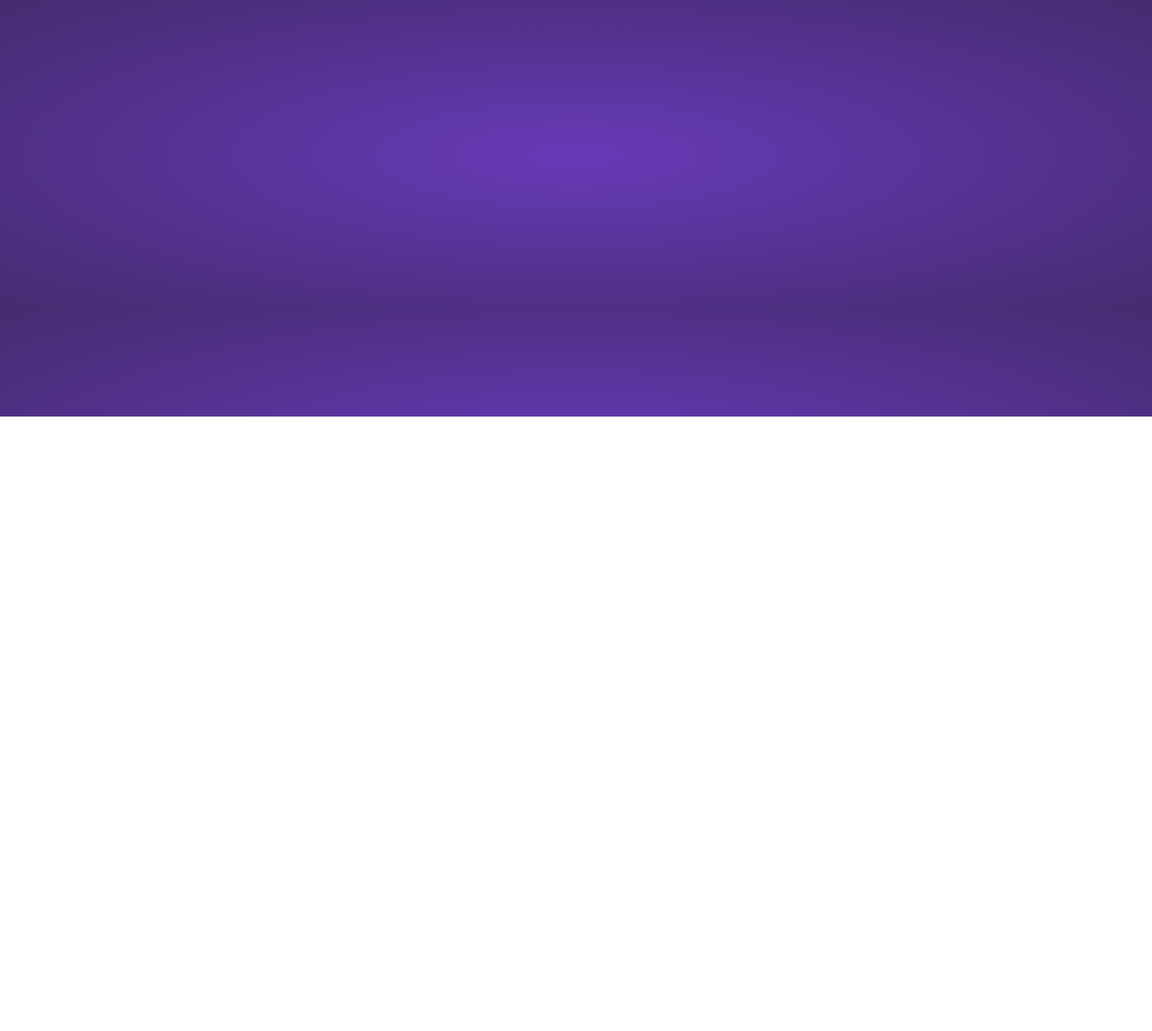
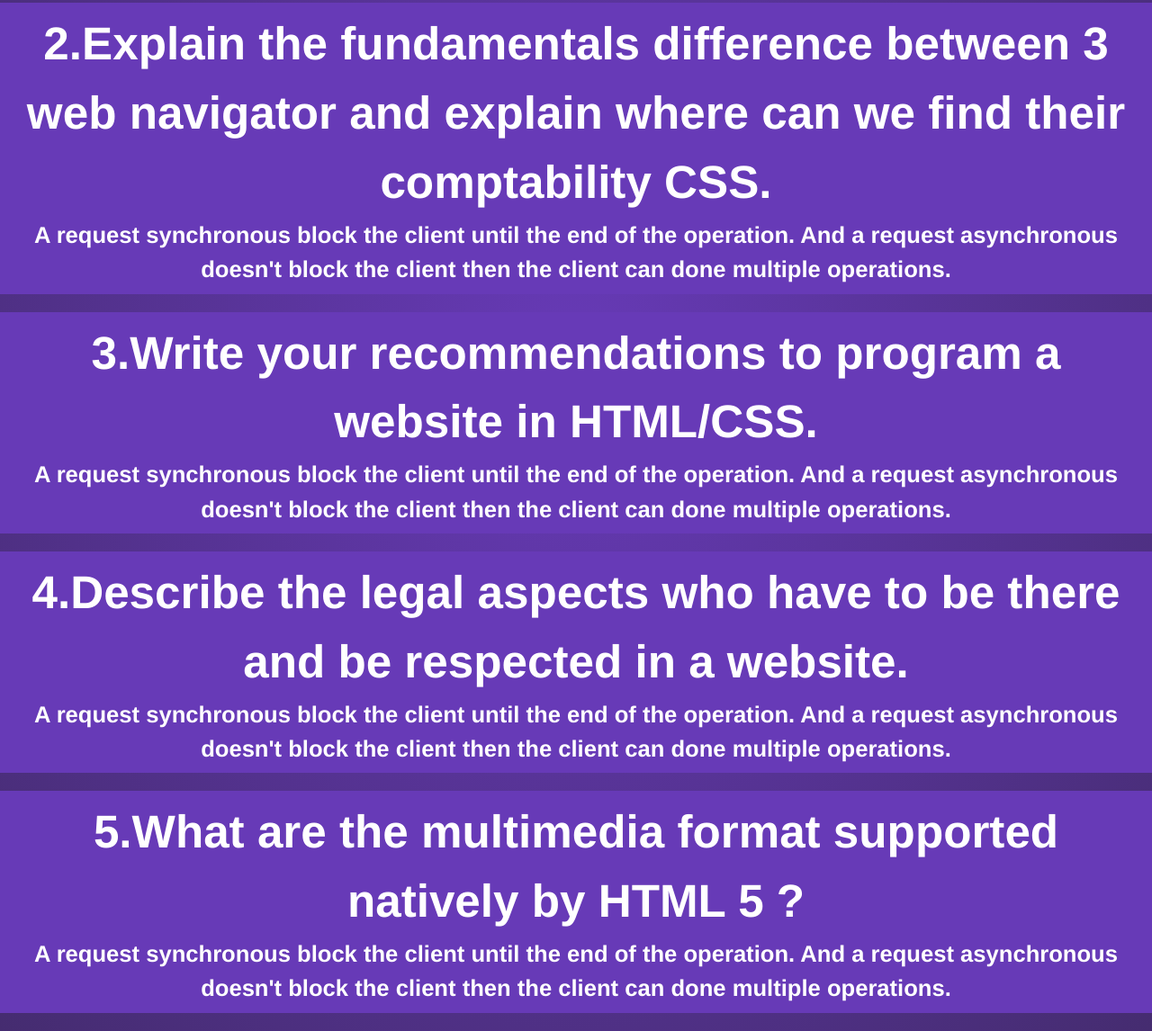
Before and after one commit to EdgarXof/tp-129-edgar, a plain HTML site: page html/test.html in a window 1280 px wide. Shown: the part 337-1483 px from the top of the page at 90% size. Before the commit the page ends 800 px from the top, so only its background shows below. Drawn offline with Linux system fonts and the light colour scheme.

Commit message:
Add files via upload

```diff
--- a/html/test.html
+++ b/html/test.html
@@ -58,6 +58,46 @@
 
     </div>
 
+    <div class="AboutLol">
+
+        <h2 class="AboutLolH2">2.Explain the fundamentals difference between 3 web navigator and explain where can we find their comptability CSS.
+        </h2>
+        <p class="AboutLolP">A request synchronous block the client until the end of the operation.
+            And a request asynchronous doesn't block the client then the client can done multiple operations.
+        </p>
+
+    </div>
+
+    <div class="AboutLol">
+
+        <h2 class="AboutLolH2">3.Write your recommendations to program a website in HTML/CSS.
+        </h2>
+        <p class="AboutLolP">A request synchronous block the client until the end of the operation.
+            And a request asynchronous doesn't block the client then the client can done multiple operations.
+        </p>
+
+    </div>
+
+    <div class="AboutLol">
+
+        <h2 class="AboutLolH2">4.Describe the legal aspects who have to be there and be respected in a website.
+        </h2>
+        <p class="AboutLolP">A request synchronous block the client until the end of the operation.
+            And a request asynchronous doesn't block the client then the client can done multiple operations.
+        </p>
+
+    </div>
+
+    <div class="AboutLol">
+
+        <h2 class="AboutLolH2">5.What are the multimedia format supported natively by HTML 5 ?
+        </h2>
+        <p class="AboutLolP">A request synchronous block the client until the end of the operation.
+            And a request asynchronous doesn't block the client then the client can done multiple operations.
+        </p>
+
+    </div>
+
 </body>
 
 </html>
```
